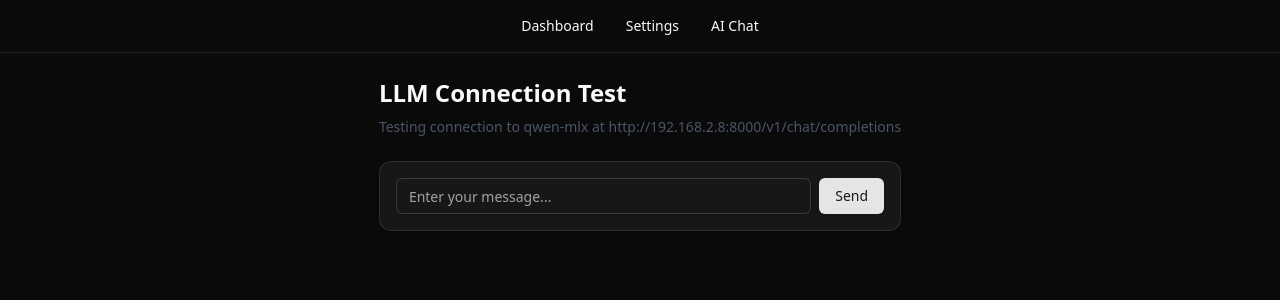
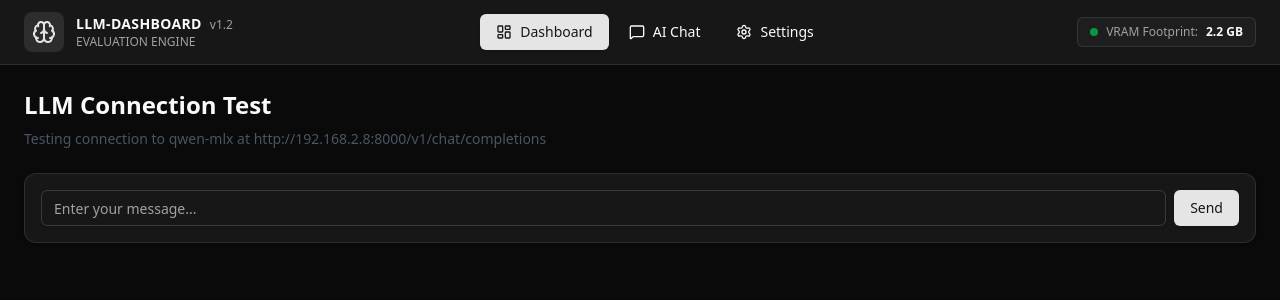
Before and after one commit to aman2025/llm-dashboard, a React (Vite) app in the folder client/: page / in a window 1280 px wide. Shown: the top 300 px of the page. Built offline with nearby package versions, Linux system fonts and the light colour scheme.

Commit message:
优化头部, 左边logo, 中间图标+菜单名, 右边其他信息

```diff
--- a/client/src/components/layout/header.tsx
+++ b/client/src/components/layout/header.tsx
@@ -1,29 +1,73 @@
 import { Link } from '@tanstack/react-router'
 import { cn } from '@/lib/utils'
+import { Brain, LayoutDashboard, Settings, MessageSquare } from 'lucide-react'
 
 const navItems = [
-  { name: 'Dashboard', path: '/' },
-  { name: 'Settings', path: '/settings' },
-  { name: 'AI Chat', path: '/chat' }
+  { name: 'Dashboard', path: '/', icon: LayoutDashboard },
+  { name: 'AI Chat', path: '/chat', icon: MessageSquare },
+  { name: 'Settings', path: '/settings', icon: Settings }
 ] as const
 
 export function Header() {
   return (
-    <header className="border-b">
-      <nav className="flex items-center justify-center gap-8 p-4">
-        {navItems.map((item) => (
+    <header className="border-b border-border bg-card">
+      <div className="flex items-center justify-between px-6 py-3">
+        {/* Left: Logo + Project Name */}
+        <div className="flex items-center gap-3">
+          <div className="flex items-center justify-center w-10 h-10 rounded-lg bg-primary/10">
+            <Brain className="w-6 h-6 text-primary" />
+          </div>
+          <div className="flex flex-col">
+            <div className="flex items-baseline gap-2">
+              <span className="text-sm font-semibold tracking-wide text-foreground">
+                LLM-DASHBOARD
+              </span>
+              <span className="text-xs text-muted-foreground font-medium">
+                v1.2
+              </span>
+            </div>
+            <span className="text-xs text-muted-foreground">
+              EVALUATION ENGINE
+            </span>
+          </div>
+        </div>
+
+        {/* Middle: Navigation */}
+        <nav className="flex items-center gap-1">
+          {navItems.map((item) => {
+            const Icon = item.icon
+            return (
               <Link
                 key={item.path}
                 to={item.path}
                 className={cn(
-              'text-sm font-medium transition-colors hover:text-primary',
-              'data-[active]:text-primary data-[active]:underline'
+                  'flex items-center gap-2 px-4 py-2 rounded-md',
+                  'text-sm font-medium transition-all duration-200',
+                  'hover:bg-accent hover:text-accent-foreground',
+                  'data-[status=active]:bg-primary data-[status=active]:text-primary-foreground',
+                  'data-[status=active]:shadow-sm'
                 )}
               >
-            {item.name}
+                <Icon className="w-4 h-4" />
+                <span>{item.name}</span>
               </Link>
-        ))}
+            )
+          })}
         </nav>
+
+        {/* Right: System Info */}
+        <div className="flex items-center gap-4">
+          <div className="flex items-center gap-2 px-3 py-1.5 rounded-md bg-muted/50 border border-border">
+            <div className="w-2 h-2 rounded-full bg-green-500 animate-pulse" />
+            <span className="text-xs font-medium text-muted-foreground">
+              VRAM Footprint:
+            </span>
+            <span className="text-xs font-semibold text-foreground">
+              2.2 GB
+            </span>
+          </div>
+        </div>
+      </div>
     </header>
   )
 }
--- a/client/src/routes/router.tsx
+++ b/client/src/routes/router.tsx
@@ -1,35 +1,15 @@
 import {
   createRouter,
   createRoute,
-  createRootRoute,
-  Link,
-  Outlet
+  createRootRoute
 } from '@tanstack/react-router'
+import { AppLayout } from '../components/layout/layout'
 import DashboardPage from '../modules/dashboard'
 import SettingsPage from '../modules/settings'
 import ChatPage from '../modules/ai-chat'
 
 const rootRoute = createRootRoute({
-  component: () => (
-    <div className="flex flex-col h-screen">
-      <header className="border-b">
-        <nav className="flex items-center justify-center gap-8 p-4">
-          <Link to="/" className="text-sm font-medium">
-            Dashboard
-          </Link>
-          <Link to="/settings" className="text-sm font-medium">
-            Settings
-          </Link>
-          <Link to="/chat" className="text-sm font-medium">
-            AI Chat
-          </Link>
-        </nav>
-      </header>
-      <main className="flex-1 overflow-auto flex items-center justify-center">
-        <Outlet />
-      </main>
-    </div>
-  )
+  component: AppLayout
 })
 
 const indexRoute = createRoute({
```
Lines whose indentation alone changed are shown as unchanged.
